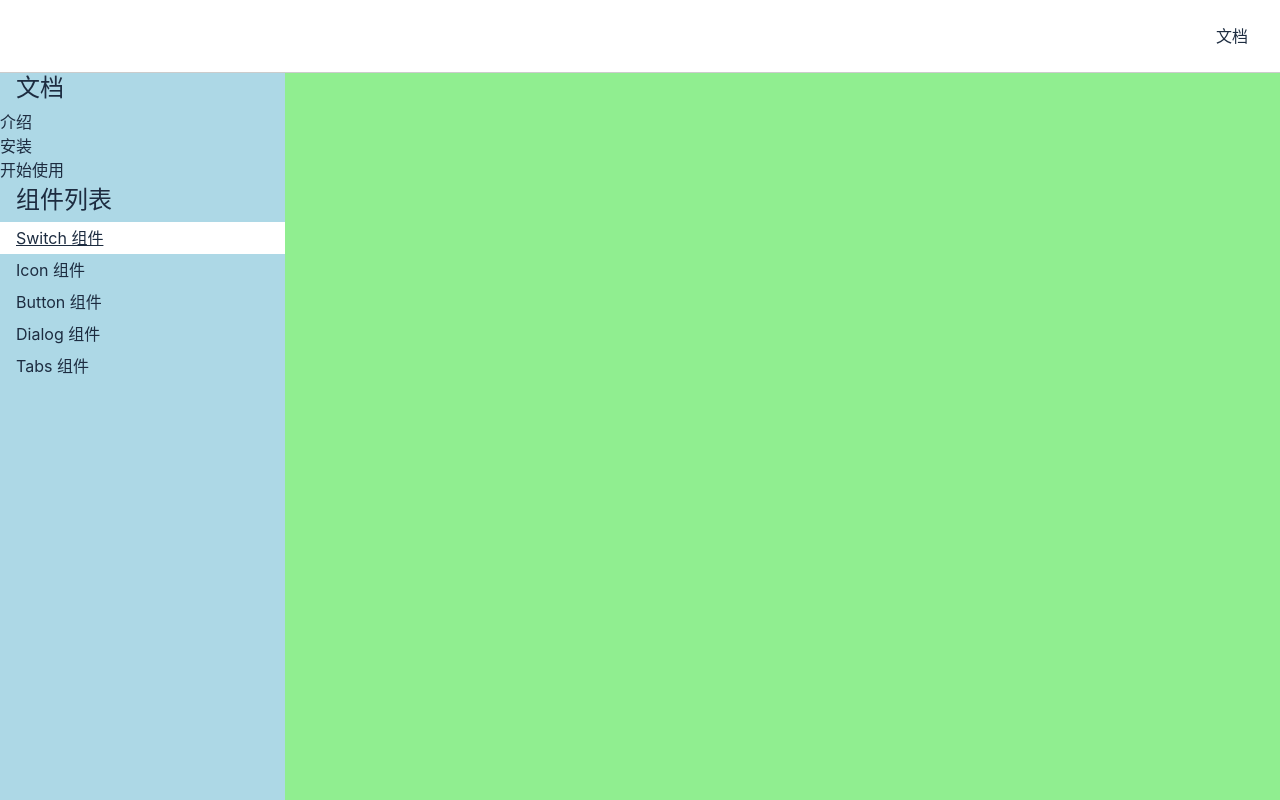
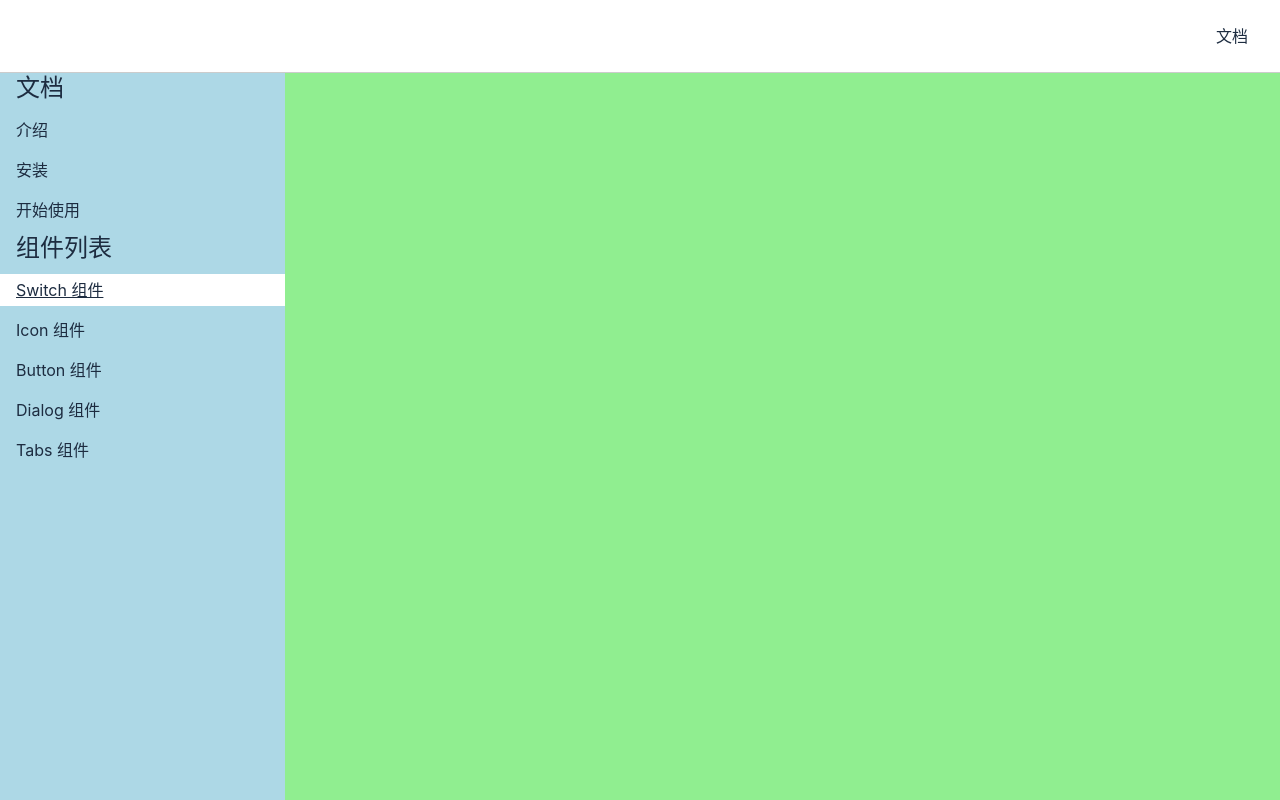
Before and after one commit to Johnsean/lunzi-vue3, a Vue app: page /doc/switch in a window 1280 px wide. Built offline with nearby package versions, Linux system fonts and the light colour scheme.

Commit message:
aside选中样式

```diff
--- a/src/views/Documentation.vue
+++ b/src/views/Documentation.vue
@@ -17,7 +17,7 @@
               </li>
             </ol>
             <h2>组件列表</h2>
-            <ul>
+            <ol>
                 <li>
                 <router-link to="/doc/switch">Switch 组件</router-link>
                 </li>
@@ -47,7 +47,7 @@
                 <li>
                 <router-link to="/doc/form">Form 组件</router-link>
                 </li> -->
-            </ul>
+            </ol>
         </aside>
       </transition>
         <main>
@@ -120,8 +120,9 @@ aside {
     margin-bottom: 4px;
     padding: 0 16px;
   }
-  >ul {
+  >ol {
     >li {
+      padding: 4px 0;
       >a {
         display: block;
         padding: 4px 16px;
```
